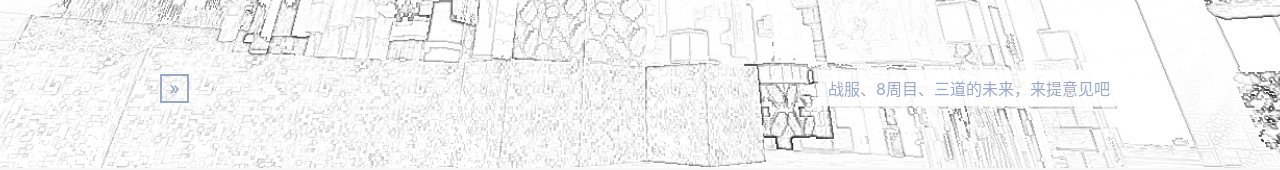
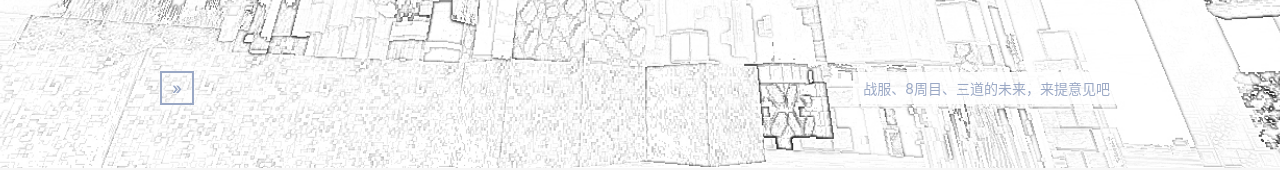
Before and after one commit to ShangJixin/disandadao, a Vue app: page / in a window 1280 px wide. Shown: the part 632-802 px from the top of the page. Built offline with nearby package versions, Linux system fonts and the light colour scheme.

Commit message:
landing添加三道社区链接以及服务器动向 CSS动画

```diff
--- a/src/components/landing-box.vue
+++ b/src/components/landing-box.vue
@@ -7,8 +7,8 @@
             </div>
         </div>
         <div class="container foobar">
-            <span class="next">&raquo;</span>
-            <span class="guide">战服、8周目、三道的未来，来提意见吧</span>
+            <a class="next" href="https://bbs.disandadao.org/" title="三道社区"><span>三道社区&nbsp;</span>&raquo;</a>
+            <a class="guide" href="https://bbs.disandadao.org/thread-86-1-1.html">战服、8周目、三道的未来，来提意见吧</a>
         </div>
     </div>
 </template>
@@ -48,22 +48,38 @@ export default {
 
 .landing-box .next {
     font-size: 16px;
-    height: 25px;
-    width: 25px;
+    height: 30px;
+    width: 30px;
     text-align: center;
-    line-height: 25px;
+    line-height: 30px;
     box-sizing: content-box;
     border: 2px solid #9AA8C5;
     color: #9AA8C5;
     font-weight: 600;
+    text-decoration: none;
+    transition: all 0.3s;
+}
+.landing-box .next span {
+    display: none;
+    font-weight: 500;
+    font-size: 14px;
+}
+.landing-box .next:hover {
+    width: auto;
+    padding: 0 10px;
+    transition: all 0.3s;
+}
+.landing-box .next:hover span {
+    display: inline-block;
 }
 .landing-box .guide {
-    font-size: 16px;
+    font-size: 14px;
     color: #9AA8C5;
     /* 兼容性保底 */
     background: #fff;
     background: #ffffffdd;
     padding: 6px 10px;
+    text-decoration: none;
 }
 
 @media screen and (max-width: 500px) {
```
